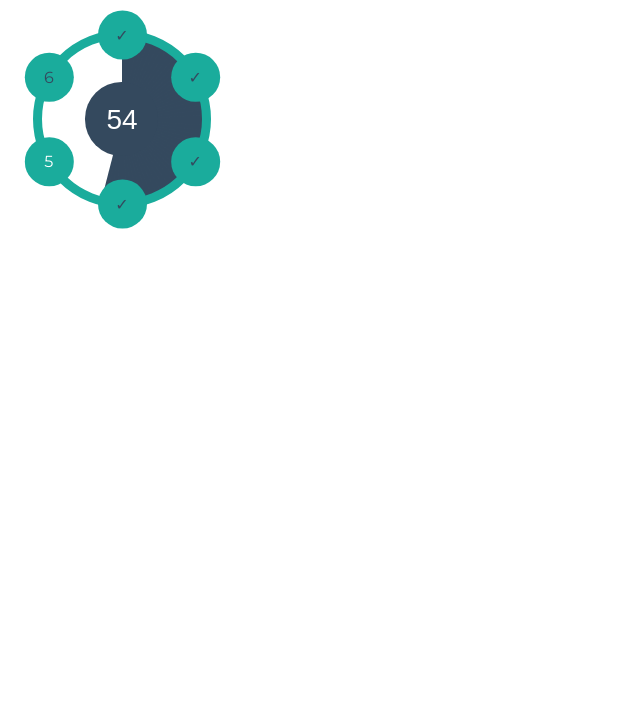
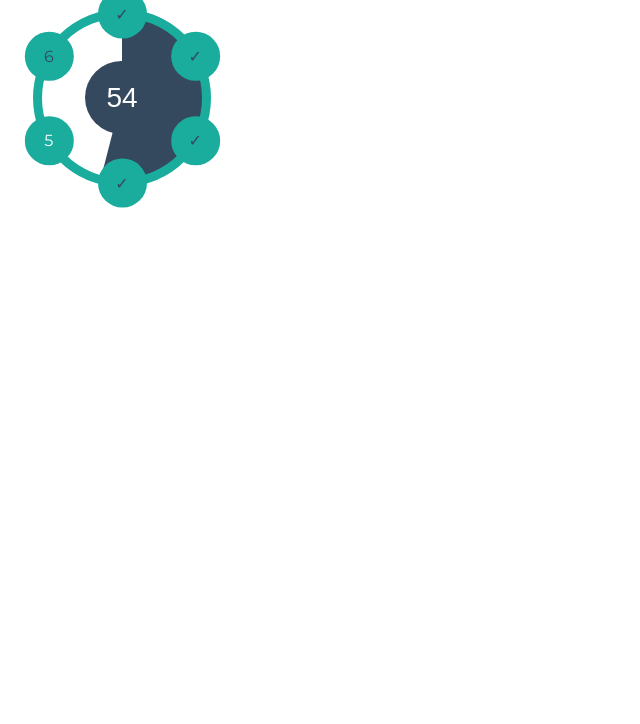
Before and after one commit to Swaagie/atomic, a website: page demo/index.html in a window 1280 px wide. Shown: the part 76-800 px from the top of the page, without its empty margins (0-640 px from the left). Drawn offline with Linux system fonts and the light colour scheme.

Commit message:
[fix] relative positioning firefox

```diff
--- a/package.json
+++ b/package.json
@@ -1,6 +1,6 @@
 {
   "name": "atomic",
-  "version": "1.1.2",
+  "version": "1.1.3",
   "description": "Atomic progress bar",
   "main": "src/atomic.js",
   "scripts": {
--- a/src/atomic.styl
+++ b/src/atomic.styl
@@ -3,7 +3,7 @@ size = 160px
 electron = round(size / 3.236067978)
 orbital = round(size / 17)
 font = round(size / 10)
-total = size + 2 * orbital + electron
+total = size + 2 * orbital
 
 /* colors */
 border = #1AAC9C
@@ -18,11 +18,10 @@ divide(a,b)
 .atomic
   color: inner
   counter-reset: atomic
-  display: table-cell
   font-family: Montserrat,Helvetica
   height: total
+  margin: (electron / 2)
   position: relative
-  vertical-align: middle
   width: total
 
   /* hide radio controls input steps */
@@ -137,7 +136,7 @@ divide(a,b)
     height: ref
     left: round((total - ref) / 2)
     position: absolute
-    top: @left
+    top: 0
     width: ref
 
   label
```
Also changed, not shown: CHANGELOG.md, atomic.min.css.
